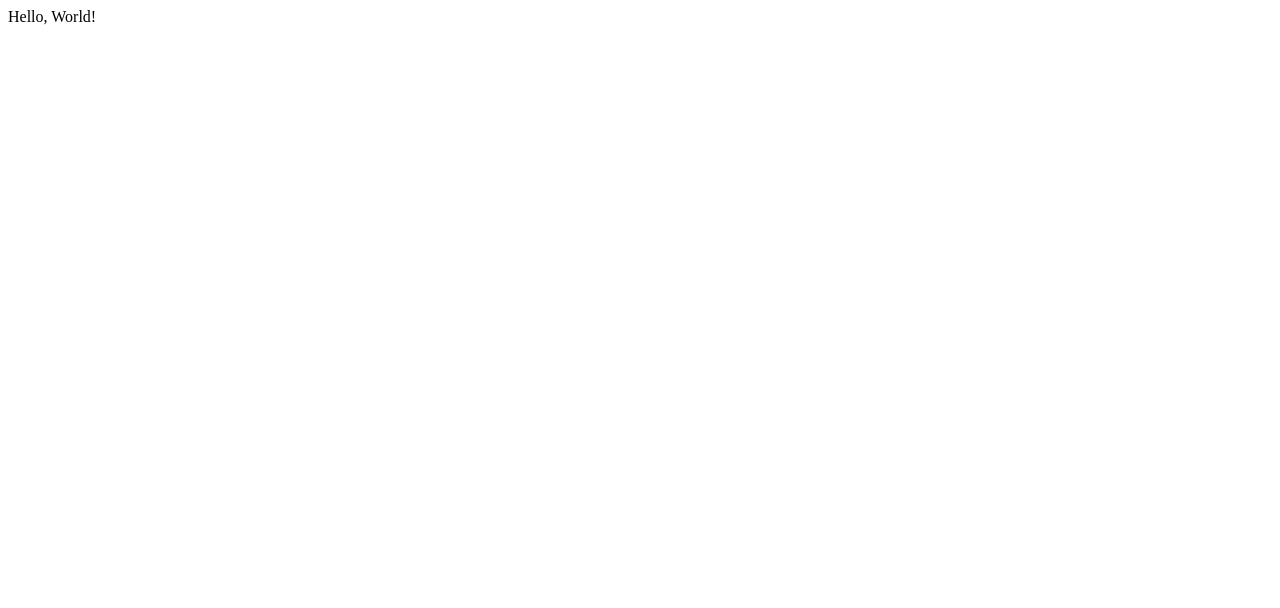
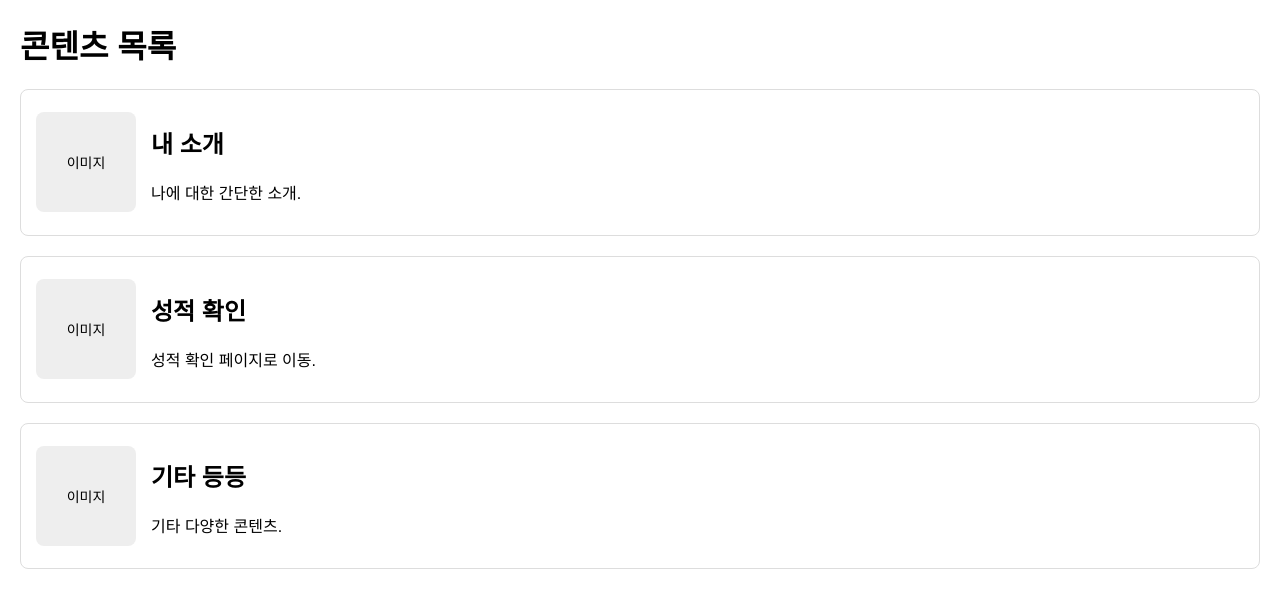
Before and after one commit to ekhyoo/ekhyoo.github.io, a plain HTML site: page index.html in a window 1280 px wide. Drawn offline with Linux system fonts and the light colour scheme.

Commit message:
Update index.html

```diff
--- a/index.html
+++ b/index.html
@@ -1,4 +1,67 @@
-<html>
+<!DOCTYPE html>
+<html lang="ko">
+<head>
+    <meta charset="UTF-8">
+    <meta name="viewport" content="width=device-width, initial-scale=1.0">
+    <title>홈페이지</title>
+    <style>
+        body {
+            font-family: Arial, sans-serif;
+            margin: 20px;
+        }
+        .container {
+            display: flex;
+            flex-direction: column;
+            gap: 20px;
+        }
+        .content {
+            display: flex;
+            align-items: center;
+            gap: 15px;
+            border: 1px solid #ddd;
+            padding: 15px;
+            border-radius: 8px;
+        }
+        .thumbnail {
+            width: 100px;
+            height: 100px;
+            background-color: #eee;
+            display: flex;
+            align-items: center;
+            justify-content: center;
+            font-size: 14px;
+            border-radius: 8px;
+        }
+    </style>
+</head>
 <body>
-Hello, World!
+
+    <h1>콘텐츠 목록</h1>
+    <div class="container">
+        <div class="content">
+            <div class="thumbnail">이미지</div>
+            <div>
+                <h2>내 소개</h2>
+                <p>나에 대한 간단한 소개.</p>
+            </div>
+        </div>
+
+        <div class="content">
+            <div class="thumbnail">이미지</div>
+            <div>
+                <h2>성적 확인</h2>
+                <p>성적 확인 페이지로 이동.</p>
+            </div>
+        </div>
+
+        <div class="content">
+            <div class="thumbnail">이미지</div>
+            <div>
+                <h2>기타 등등</h2>
+                <p>기타 다양한 콘텐츠.</p>
+            </div>
+        </div>
+    </div>
+
 </body>
+</html>
```
